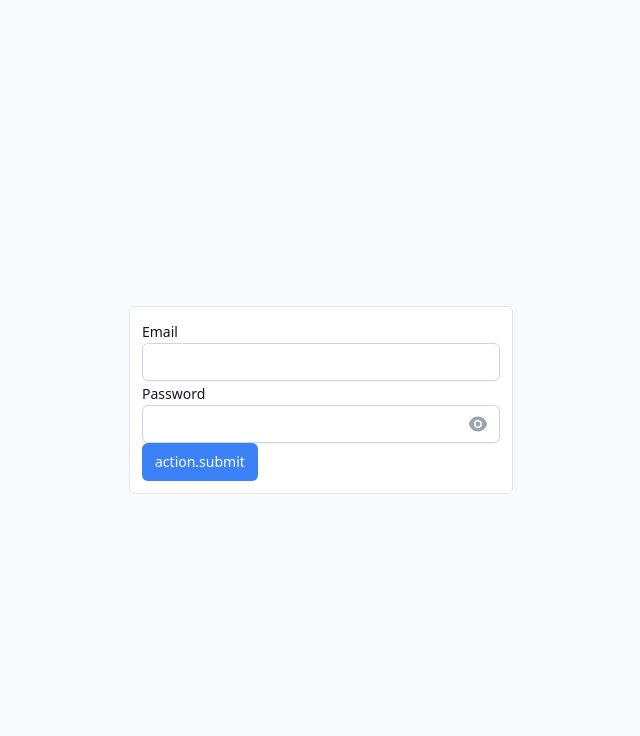
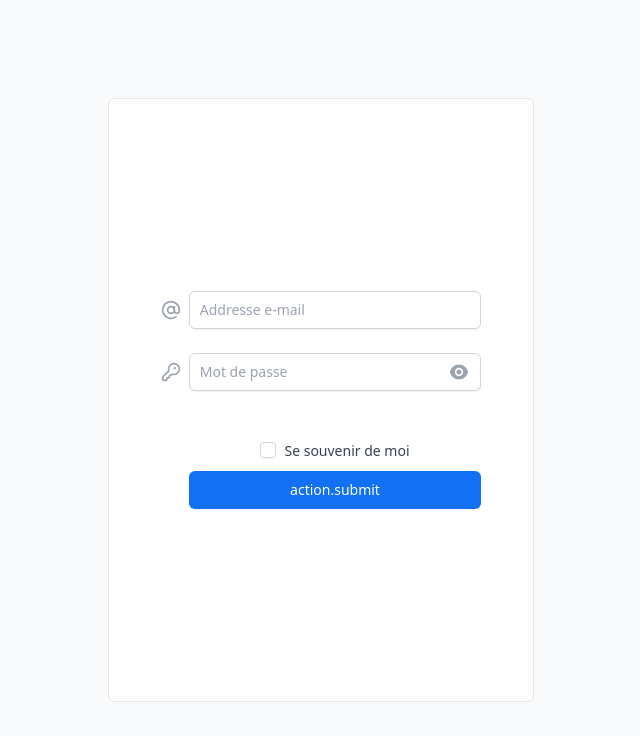
Before and after one commit to progillesmbissileu-sys/solar-sys-app, a Next.js app in the folder apps/admin/: page /login in a window 1280 px wide. Shown: the top 736 px of the page, without its empty margins (319-959 px from the left). Built offline with nearby package versions, Linux system fonts and the light colour scheme.

Commit message:
update(admin): login form

```diff
--- a/apps/admin/src/modules/auth/ui/LoginView.tsx
+++ b/apps/admin/src/modules/auth/ui/LoginView.tsx
@@ -6,19 +6,61 @@ import {
   FormComponent,
 } from "@/shared/ui/organisms/Form"
 import { z } from "zod"
+import { AtSign, KeyRound } from "lucide-react"
 
 export default function LoginView() {
   return (
     <div className="h-screen w-screen content-center">
-      <div className="mx-auto rounded-md border bg-white p-3 xl:w-[30%]">
-        <FormWrapper
-          schema={z.object({ email: z.email(), password: z.string() })}
-          onSubmit={async (payload) => console.log(payload)}
-        >
-          <FormField.Email name="email" label="Email" />
-          <FormField.Password name="password" label="Password" />
-          <FormComponent.SubmitButton label="action.submit" />
-        </FormWrapper>
+      <div className="mx-auto rounded-md border bg-white p-3 py-48 xl:w-1/3">
+        <div className="mx-auto w-4/5">
+          <FormWrapper
+            schema={z.object({ email: z.email(), password: z.string() })}
+            onSubmit={async (payload) => console.log(payload)}
+          >
+            <div className="space-y-6">
+              <div className="flex items-center space-x-2" data-testid="email">
+                <div>
+                  <AtSign
+                    size={20}
+                    className="text-gray-400 dark:text-gray-600"
+                  />
+                </div>
+                <div className="w-full">
+                  <FormField.Email name="email" placeholder="Addresse e-mail" />
+                </div>
+              </div>
+              <div
+                className="flex items-center space-x-2"
+                data-testid="password"
+              >
+                <div>
+                  <KeyRound
+                    size={20}
+                    className="text-gray-400 dark:text-gray-600"
+                  />
+                </div>
+                <div className="w-full">
+                  <FormField.Password
+                    name="password"
+                    placeholder="Mot de passe"
+                  />
+                </div>
+              </div>
+              <div className="flex flex-col items-center gap-2 pl-7 pt-6">
+                <div className="flex items-center gap-x-2">
+                  <FormField.Checkbox name="remember" />
+                  <span className="text-sm text-gray-700">
+                    Se souvenir de moi
+                  </span>
+                </div>
+                <FormComponent.SubmitButton
+                  label="action.submit"
+                  className="w-full"
+                />
+              </div>
+            </div>
+          </FormWrapper>
+        </div>
       </div>
     </div>
   )
--- a/apps/admin/src/shared/ui/atoms/Button.tsx
+++ b/apps/admin/src/shared/ui/atoms/Button.tsx
@@ -24,9 +24,9 @@ const buttonVariants = tv({
         // text color
         "text-white dark:text-white",
         // background color
-        "bg-blue-500 dark:bg-blue-500",
+        "bg-primary dark:bg-primary-dark",
         // hover color
-        "hover:bg-blue-600 dark:hover:bg-blue-600",
+        "hover:bg-primary-dark dark:hover:bg-primary",
         // disabled
         "disabled:bg-blue-300 disabled:text-white",
         "disabled:dark:bg-blue-800 disabled:dark:text-blue-400",
--- a/apps/admin/src/shared/ui/atoms/Label.tsx
+++ b/apps/admin/src/shared/ui/atoms/Label.tsx
@@ -21,7 +21,7 @@ const Label = React.forwardRef<
       // base
       "text-sm leading-none",
       // text color
-      "text-gray-900 dark:text-gray-50",
+      "text-gray-600 dark:text-gray-400",
       // disabled
       {
         "text-gray-400 dark:text-gray-600": disabled,
--- a/apps/admin/src/shared/ui/organisms/Form/Component.tsx
+++ b/apps/admin/src/shared/ui/organisms/Form/Component.tsx
@@ -1,11 +1,12 @@
+import { ButtonProps } from "../../atoms/Button"
 import { useFormContext } from "./use-form-context"
 
-function SubmitButton({ label }: { label: string }) {
+function SubmitButton(props: ButtonProps & { label: string }) {
   const form = useFormContext()
 
   return (
     <form.AppForm>
-      <form.SubscribeButton label={label} />
+      <form.SubscribeButton {...props} />
     </form.AppForm>
   )
 }
--- a/apps/admin/src/shared/ui/organisms/Form/SubmitButton.tsx
+++ b/apps/admin/src/shared/ui/organisms/Form/SubmitButton.tsx
@@ -1,13 +1,23 @@
 import { useFormContext } from "./form-config"
-import { Button } from "@/shared/ui/atoms/Button"
+import { Button, ButtonProps } from "@/shared/ui/atoms/Button"
+import { cx } from "@/shared/lib/utils"
 
-export function SubscribeButton({ label }: { label: string }) {
+export function SubscribeButton({
+  label,
+  className,
+  ...props
+}: ButtonProps & { label: string }) {
   const form = useFormContext()
 
   return (
     <form.Subscribe selector={(s) => s.isSubmitting}>
       {(isSubmitting) => (
-        <Button type="submit" disabled={isSubmitting}>
+        <Button
+          type="submit"
+          disabled={isSubmitting}
+          className={cx("w-full", className)}
+          {...props}
+        >
           {label}
         </Button>
       )}
--- a/apps/admin/src/shared/ui/organisms/Form/form-config.tsx
+++ b/apps/admin/src/shared/ui/organisms/Form/form-config.tsx
@@ -14,12 +14,6 @@ import {
 } from "@/shared/ui/molecules/inputs"
 import { SubscribeButton } from "./SubmitButton"
 
-const Input = withFieldContext<TextInputProps>(TextInput)
-const Password = withFieldContext<PasswordInputProps>(PasswordInput)
-const Email = withFieldContext<EmailInputProps>(EmailInput)
-const Select = withFieldContext<SelectInputProps>(SelectInput)
-const Checkbox = withFieldContext<CheckboxInputProps>(CheckboxInput)
-
 export const { fieldContext, formContext, useFieldContext, useFormContext } =
   createFormHookContexts()
 
@@ -30,10 +24,10 @@ export const { useAppForm } = createFormHook({
     SubscribeButton,
   },
   fieldComponents: {
-    Input,
-    Password,
-    Email,
-    Select,
-    Checkbox,
+    Input: withFieldContext<TextInputProps>(TextInput),
+    Password: withFieldContext<PasswordInputProps>(PasswordInput),
+    Email: withFieldContext<EmailInputProps>(EmailInput),
+    Select: withFieldContext<SelectInputProps>(SelectInput),
+    Checkbox: withFieldContext<CheckboxInputProps>(CheckboxInput),
   },
 })
--- a/apps/admin/src/shared/ui/organisms/Form/withFieldContext.tsx
+++ b/apps/admin/src/shared/ui/organisms/Form/withFieldContext.tsx
@@ -26,9 +26,16 @@ export function withFieldContext<TProps extends object>(
         <Component
           {...(componentProps as TProps)}
           name={name}
-          value={field.state.value}
+          defaultValue={field.state.value}
           onChange={(e: any) => field.handleChange(e.target?.value || e)}
         />
+        {!field.state.meta.isValid && (
+          <div>
+            <span className="font-montserrat-sans mt-1.5 block text-xs italic text-red-600">
+              {field.state.meta.errors.map((err: any) => err?.message)?.at(0)}
+            </span>
+          </div>
+        )}
       </div>
     )
   }
--- a/apps/admin/tailwind.config.ts
+++ b/apps/admin/tailwind.config.ts
@@ -15,6 +15,16 @@ export default {
         foreground: "#f9fafb",
         "foreground-dark": "#1a202c",
         dark: "#030712",
+        primary: "#1170f3",
+        "primary-dark": "#0059b3",
+        secondary: "#f9fafb",
+        "secondary-dark": "#1a202c",
+        success: "#34d399",
+        "success-dark": "#10b981",
+        warning: "#f59e0b",
+        "warning-dark": "#d97706",
+        error: "#ef4444",
+        "error-dark": "#dc2626",
       },
       keyframes: {
         hide: {
```
